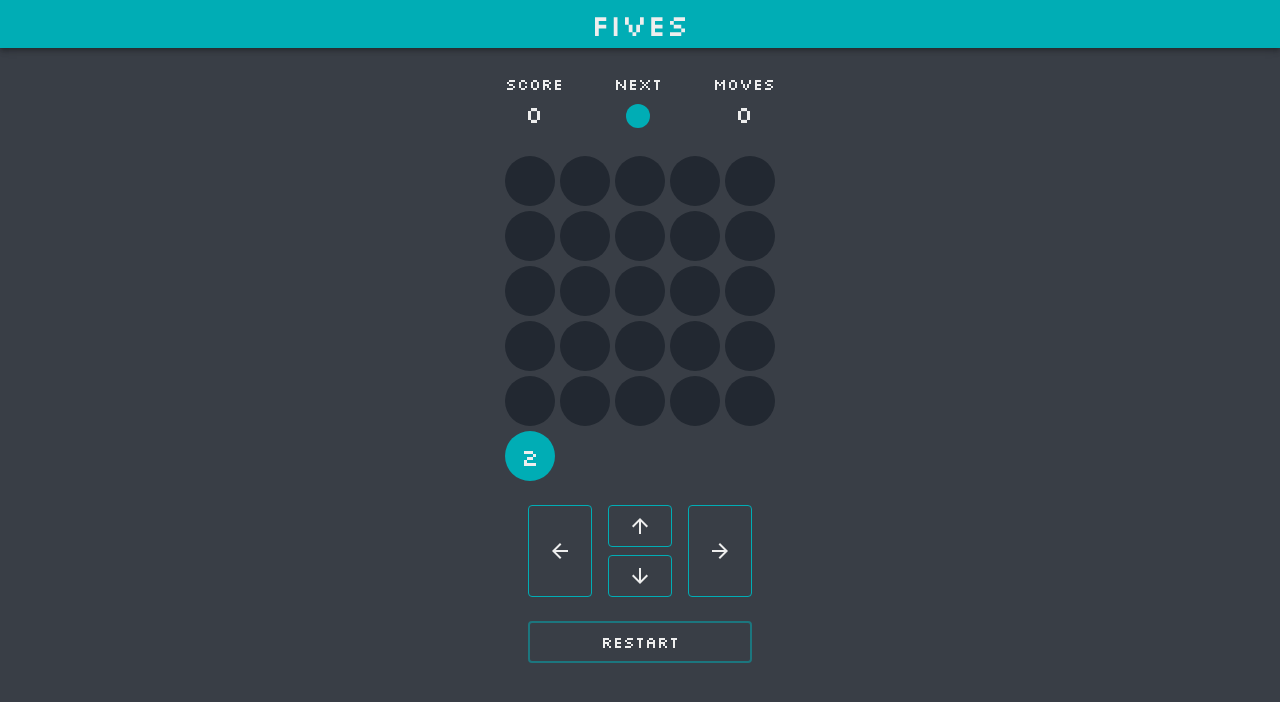
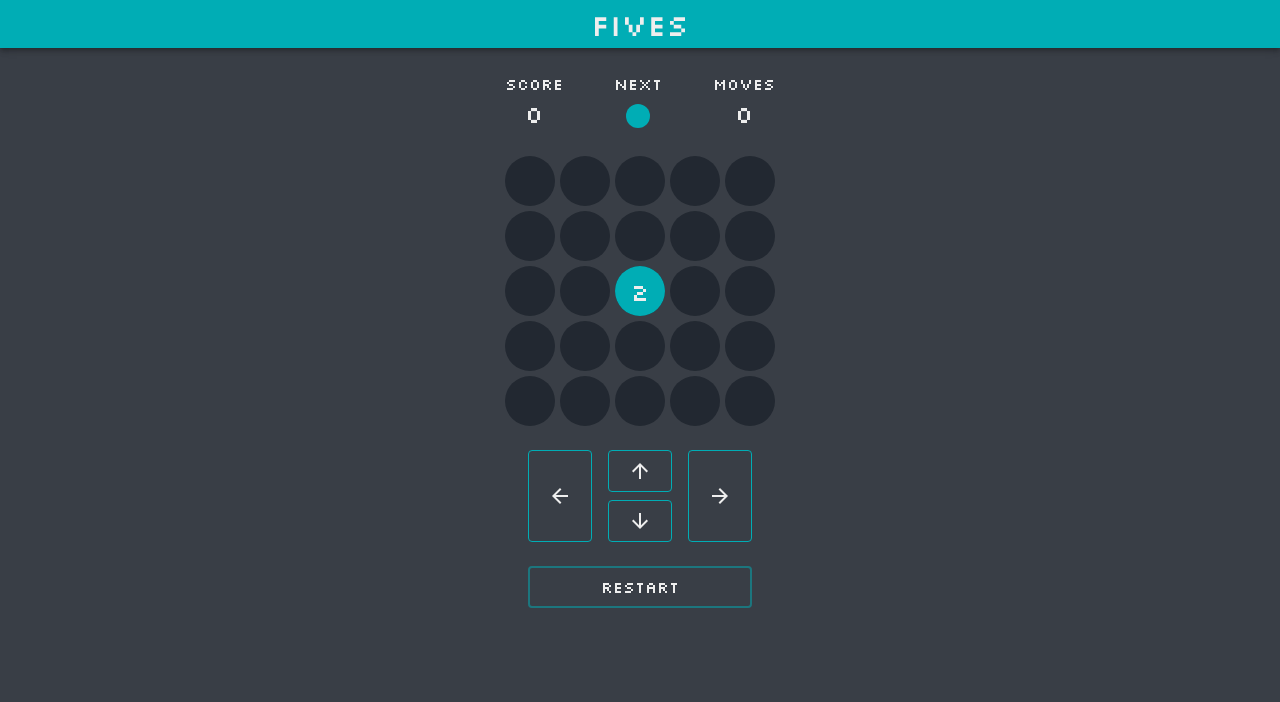
Before and after one commit to yaylinda/react-fives, a React (Create React App) app: page / in a window 1280 px wide. Both pictures are taken after a click on the button "NEW GAME". Shown: the top 702 px of the page. Built offline with nearby package versions, Linux system fonts and the light colour scheme.

Commit message:
be able to display tile by pixel

```diff
--- a/src/Board.tsx
+++ b/src/Board.tsx
@@ -14,13 +14,8 @@ function Board() {
   console.log(`[Board] tileLocations=${JSON.stringify(tileLocations)}`);
 
   return (
-    <Box
-      sx={{
-        display: "flex",
-        flexDirection: "column",
-        gap: "5px",
-      }}
-    >
+    <Box sx={{ position: "relative" }}>
+      <Box sx={{ display: "flex", flexDirection: "column", gap: "5px" }}>
         {Array.from(Array(NUM_ROWS)).map((_, r) => (
           <Box
             key={`row_${r}`}
@@ -43,6 +38,7 @@ function Board() {
             ))}
           </Box>
         ))}
+      </Box>
       {tileIds.map((tileId) => {
         const tileData = tileLocations.byId[tileId].current;
         if (!tileData) {
--- a/src/Tile.tsx
+++ b/src/Tile.tsx
@@ -1,9 +1,10 @@
-import { TileData } from "./types";
+import { Coordinates, TileData } from "./types";
 import { Box } from "@mui/material";
 import theme, { colors } from "./theme";
 import { SystemStyleObject } from "@mui/system";
 import { useEffect, useState } from "react";
 import { START_NUM_2, START_NUM_3 } from "./utils/constants";
+import { TimesOneMobiledata } from "@mui/icons-material";
 
 /**
  * Font sizes
@@ -120,13 +121,28 @@ const SMALL_TILE_WITH_BORDER = {
   borderWidth: 4,
 };
 
+const getPixelsFromCoordinates = ({ row, col }: Coordinates) => {
+  return {
+    top: row * 50 + row * 5,
+    left: col * 50 + col * 5,
+  };
+};
+
+interface TileProps {
+  tile: TileData;
+  coordinates: Coordinates;
+}
+
 /**
  * Tile
  *
  * @param param0
  * @returns
  */
-function Tile({ id, value, isNew, isMerge }: TileData) {
+function Tile({ tile, coordinates }: TileProps) {
+  const { value, isNew, isMerge } = tile;
+  const { top, left } = getPixelsFromCoordinates(coordinates);
+
   const [scale, setScale] = useState(1);
 
   useEffect(() => {
@@ -143,7 +159,16 @@ function Tile({ id, value, isNew, isMerge }: TileData) {
   const animationStyle = { transform: `scale(${scale})` };
 
   return (
-    <Box sx={[DEFAULT, STYLES[`tile_${value}`], animationStyle]}>{value}</Box>
+    <Box
+      sx={[
+        DEFAULT,
+        STYLES[`tile_${value}`],
+        animationStyle,
+        { position: "absolute", top, left },
+      ]}
+    >
+      {value}
+    </Box>
   );
 }
 
--- a/src/stores/gameStore.ts
+++ b/src/stores/gameStore.ts
@@ -1,5 +1,5 @@
 import create from "zustand";
-import { TileData, MoveDirection, TileLocations } from "../types";
+import { TileData, MoveDirection, TileLocations, Coordinates } from "../types";
 import { NUM_ROWS, NUM_COLS } from "../utils/constants";
 import { getCoordinatesForNewTile } from "../utils/coordinates";
 import { generateTileValue } from "../utils/generator";
--- a/src/types.ts
+++ b/src/types.ts
@@ -19,11 +19,16 @@ export interface IntermediateCellData {
 export type TileLocations = {
   byId: {
     [tileId in string]: {
-      current: TileData | null;
-      previous: TileData | null;
+      current: {
+        tile: TileData;
+        coordinates: Coordinates;
+      } | null;
+      previous: {
+        tile: TileData;
+        coordinates: Coordinates;
+      } | null;
     };
   };
-  byCoordinates: { [coordString in string]: string };
 };
 
 export interface Coordinates {
--- a/src/utils/locations.ts
+++ b/src/utils/locations.ts
@@ -1,6 +1,5 @@
 import { Coordinates, TileData, TileLocations } from "../types";
 import { NUM_COLS, NUM_ROWS } from "./constants";
-import { coordinatesHash } from "./utils";
 
 /**
  *
@@ -14,7 +13,6 @@ export const convertBoardToLocations = (
 ): TileLocations => {
   let tileLocations: TileLocations = {
     byId: {},
-    byCoordinates: {},
   };
 
   for (let row = 0; row < NUM_ROWS; row++) {
@@ -40,14 +38,14 @@ export const convertBoardToLocations = (
 
 /**
  *
- * @param coords
+ * @param coordinates
  * @param tile
  * @param tileLocations
  * @param curOrPrevKey
  * @returns
  */
 const addTileLocation = (
-  coords: Coordinates,
+  coordinates: Coordinates,
   tile: TileData,
   tileLocations: TileLocations,
   curOrPrevKey: "current" | "previous"
@@ -55,7 +53,6 @@ const addTileLocation = (
   if (!tile.id) {
     return tileLocations;
   }
-  tileLocations.byCoordinates[coordinatesHash(coords)] = tile.id;
 
   if (!tileLocations.byId[tile.id]) {
     tileLocations.byId[tile.id] = {
@@ -64,7 +61,10 @@ const addTileLocation = (
     };
   }
 
-  tileLocations.byId[tile.id][curOrPrevKey] = tile;
+  tileLocations.byId[tile.id][curOrPrevKey] = {
+    tile,
+    coordinates,
+  };
 
   return tileLocations;
 };
--- a/src/utils/utils.ts
+++ b/src/utils/utils.ts
@@ -37,15 +37,6 @@ export const initBoard = (): TileData[][] => {
       isMerge: false,
     }))
   );
-};
-
-/**
- *
- * @param param0
- * @returns
- */
-export const coordinatesHash = ({ row, col }: Coordinates): string => {
-  return `r_${row}_c_${col}`;
 };
 
 /**
```
Lines whose indentation alone changed are shown as unchanged.
